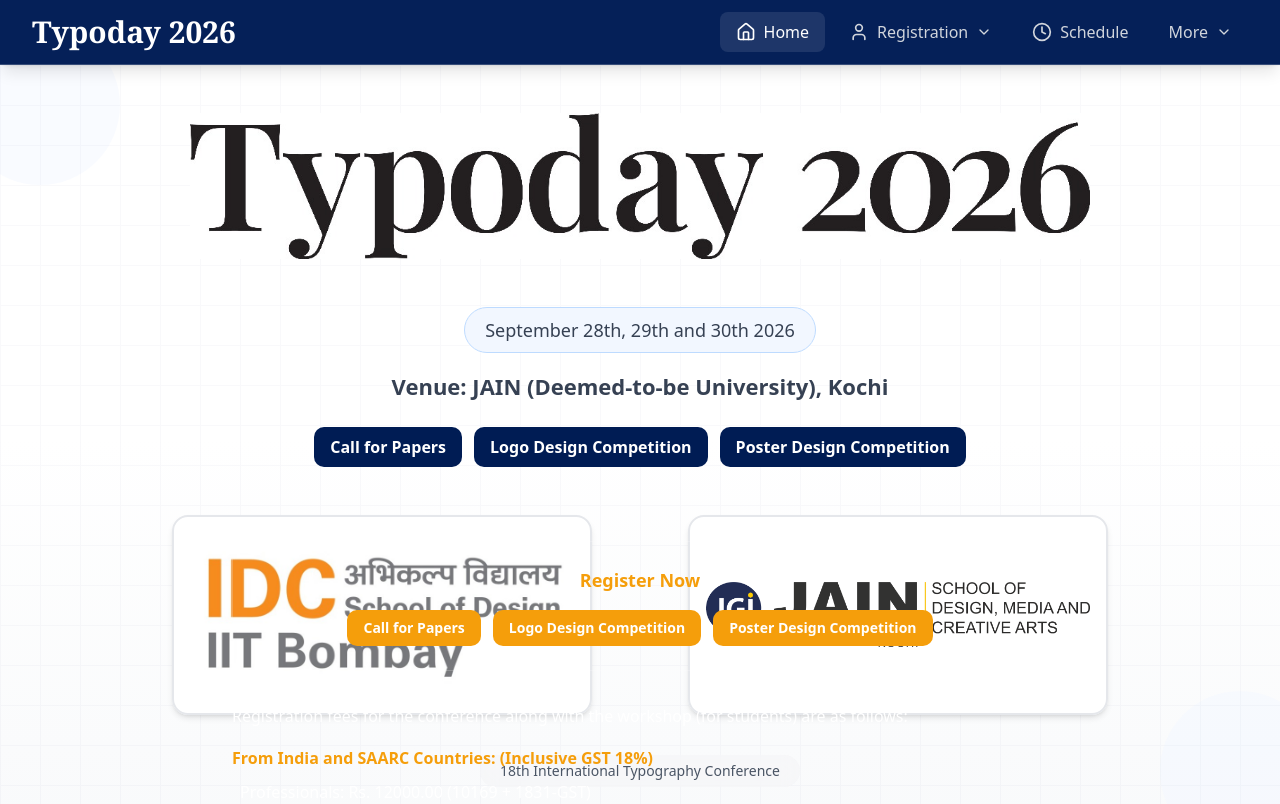
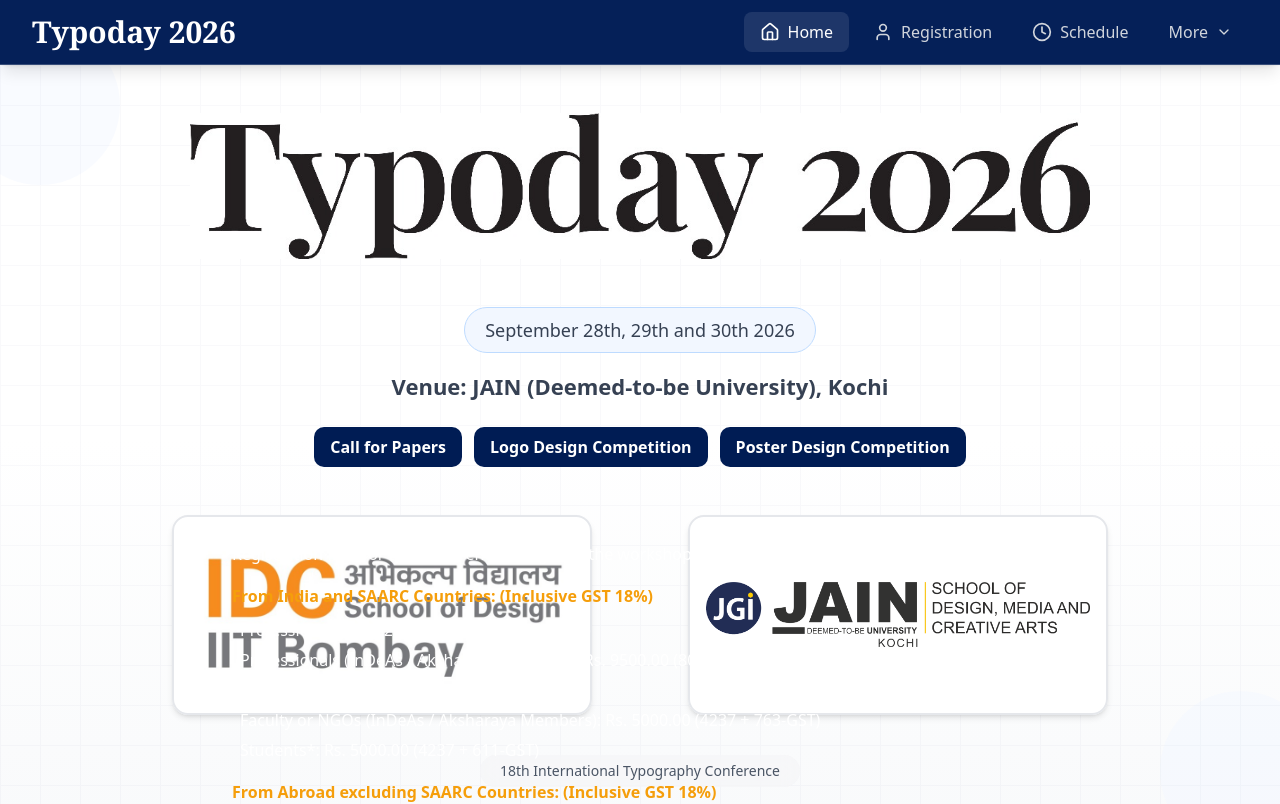
Before and after one commit to mnihadc/DesignProJain, a React (Vite) app in the folder Client/: page /registration in a window 1280 px wide. Shown: the top 804 px of the page. Built offline with nearby package versions, Linux system fonts and the light colour scheme.

Commit message:
fix: remove registration dropdown, clean up page, keep slide-up animation only

```diff
--- a/Client/src/components/Header.tsx
+++ b/Client/src/components/Header.tsx
@@ -9,12 +9,10 @@ interface NavMap {
 const Header = () => {
   const [isMenuOpen, setIsMenuOpen] = useState(false);
   const [isMoreDropdownOpen, setIsMoreDropdownOpen] = useState(false);
-  const [isRegDropdownOpen, setIsRegDropdownOpen] = useState(false);
   const [scrolled, setScrolled] = useState(false);
   const [activeNav, setActiveNav] = useState("home");
 
   const dropdownRef = useRef<HTMLLIElement>(null);
-  const regDropdownRef = useRef<HTMLLIElement>(null);
   const mobileMenuRef = useRef<HTMLDivElement>(null);
 
   const navigate = useNavigate();
@@ -49,9 +47,6 @@ const Header = () => {
       // Close desktop dropdown if clicked outside its li
       if (dropdownRef.current && !dropdownRef.current.contains(target)) {
         setIsMoreDropdownOpen(false);
-      }
-      if (regDropdownRef.current && !regDropdownRef.current.contains(target)) {
-        setIsRegDropdownOpen(false);
       }
     };
 
@@ -94,7 +89,8 @@ const Header = () => {
 
     if (navItem === "registration") {
       navigate("/registration");
-      setIsRegDropdownOpen((prev) => !prev);
+      setIsRegDropdownOpen(false);
+      setIsMenuOpen(false);
       return;
     }
 
@@ -162,7 +158,7 @@ const Header = () => {
                 <li
                   key={item.id}
                   className="relative"
-                  ref={item.id === "more" ? dropdownRef : item.id === "registration" ? regDropdownRef : null}
+                  ref={item.id === "more" ? dropdownRef : null}
                 >
                   <button
                     onClick={() => handleNavClick(item.id)}
@@ -174,53 +170,19 @@ const Header = () => {
                   >
                     {item.icon}
                     <span>{item.label}</span>
-                    {(item.id === "more" || item.id === "registration") && (
+                    {item.id === "more" && (
                       <ChevronDown
-                        className={`w-4 h-4 transition ${
-                          item.id === "more" ? (isMoreDropdownOpen ? "rotate-180" : "") :
-                          (isRegDropdownOpen ? "rotate-180" : "")
-                        }`}
+                        className={`w-4 h-4 transition ${isMoreDropdownOpen ? "rotate-180" : ""}`}
                       />
                     )}
                   </button>
-
-                  {/* Registration Dropdown */}
-                  {item.id === "registration" && isRegDropdownOpen && (
-                    <div className="absolute left-0 mt-2 w-64 bg-[#b0b8c8] rounded-lg shadow-xl overflow-hidden z-50
-                      animate-in fade-in slide-in-from-top-2 duration-200">
-                      <Link
-                        to="/call-for-papers"
-                        onClick={() => { setIsRegDropdownOpen(false); setActiveNav("registration"); }}
-                        className="block px-5 py-3 text-[#0A2463] font-medium border-b border-[#9aa3b0] hover:bg-[#c8d0dc] transition-colors"
-                      >
-                        Call for Papers
-                      </Link>
-                      <Link
-                        to="/logo-design-competition"
-                        onClick={() => { setIsRegDropdownOpen(false); setActiveNav("registration"); }}
-                        className="block px-5 py-3 text-[#0A2463] font-medium border-b border-[#9aa3b0] hover:bg-[#c8d0dc] transition-colors"
-                      >
-                        Logo Design Competition
-                      </Link>
-                      <Link
-                        to="/poster-design-competition"
-                        onClick={() => { setIsRegDropdownOpen(false); setActiveNav("registration"); }}
-                        className="block px-5 py-3 text-[#0A2463] font-medium hover:bg-[#c8d0dc] transition-colors"
-                      >
-                        Poster Design Competition
-                      </Link>
-                    </div>
-                  )}
 
                   {/* More Dropdown */}
                   {item.id === "more" && isMoreDropdownOpen && (
                     <div className="absolute right-0 mt-2 w-56 bg-[#052058] border border-white/20 rounded-lg shadow-lg">
                       <Link
                         to="/terms-and-conditions"
-                        onClick={() => {
-                          setActiveNav("more");
-                          setIsMoreDropdownOpen(false);
-                        }}
+                        onClick={() => { setActiveNav("more"); setIsMoreDropdownOpen(false); }}
                         className="block px-4 py-3 text-gray-300 hover:text-white hover:bg-white/10"
                       >
                         Terms & Conditions
@@ -241,33 +203,14 @@ const Header = () => {
               <ul className="space-y-2">
                 {navItems.map((item) => (
                   <li key={item.id}>
-                    {item.id === "registration" ? (
-                      <>
-                        <button
-                          onClick={() => setIsRegDropdownOpen((prev) => !prev)}
-                          className="flex justify-between w-full px-4 py-3 text-gray-300 hover:text-white hover:bg-white/10 rounded-lg"
-                        >
-                          <span className="flex items-center gap-3">{item.icon}{item.label}</span>
-                          <ChevronDown className={`w-4 h-4 transition ${isRegDropdownOpen ? "rotate-180" : ""}`} />
-                        </button>
-                        {isRegDropdownOpen && (
-                          <div className="ml-4 mt-2 rounded-lg overflow-hidden bg-[#b0b8c8]">
-                            <button onClick={() => goToPage("/call-for-papers")} className="block w-full text-left px-4 py-3 text-[#0A2463] font-medium border-b border-[#9aa3b0] hover:bg-[#c8d0dc] transition">Call for Papers</button>
-                            <button onClick={() => goToPage("/logo-design-competition")} className="block w-full text-left px-4 py-3 text-[#0A2463] font-medium border-b border-[#9aa3b0] hover:bg-[#c8d0dc] transition">Logo Design Competition</button>
-                            <button onClick={() => goToPage("/poster-design-competition")} className="block w-full text-left px-4 py-3 text-[#0A2463] font-medium hover:bg-[#c8d0dc] transition">Poster Design Competition</button>
-                          </div>
-                        )}
-                      </>
-                    ) : item.id === "more" ? (
+                    {item.id === "more" ? (
                       <>
                         <button
                           onClick={() => setIsMoreDropdownOpen((prev) => !prev)}
                           className="flex justify-between w-full px-4 py-3 text-gray-300 hover:text-white hover:bg-white/10 rounded-lg"
                         >
                           {item.label}
-                          <ChevronDown
-                            className={`w-4 h-4 transition ${isMoreDropdownOpen ? "rotate-180" : ""}`}
-                          />
+                          <ChevronDown className={`w-4 h-4 transition ${isMoreDropdownOpen ? "rotate-180" : ""}`} />
                         </button>
                         {isMoreDropdownOpen && (
                           <div className="ml-4 mt-2 space-y-2">
--- a/Client/src/pages/Registration.tsx
+++ b/Client/src/pages/Registration.tsx
@@ -72,22 +72,6 @@ const Registration = () => {
 
       {/* Registration Content */}
       <div className="max-w-4xl mx-auto px-4 sm:px-6 md:px-10 py-10 text-white slide-up-section">
-
-        {/* Register Now Box */}
-        <div className="border border-white/20 rounded-xl p-6 mb-8 text-center">
-          <h2 className="text-[#f59e0b] font-bold text-lg mb-4">Register Now</h2>
-          <div className="flex flex-wrap justify-center gap-3">
-            <Link to="/call-for-papers" className="px-4 py-2 text-sm font-semibold text-white bg-[#f59e0b] rounded-[10px] hover:bg-[#f59e0b]/80 transition-colors duration-200">
-              Call for Papers
-            </Link>
-            <Link to="/logo-design-competition" className="px-4 py-2 text-sm font-semibold text-white bg-[#f59e0b] rounded-[10px] hover:bg-[#f59e0b]/80 transition-colors duration-200">
-              Logo Design Competition
-            </Link>
-            <Link to="/poster-design-competition" className="px-4 py-2 text-sm font-semibold text-white bg-[#f59e0b] rounded-[10px] hover:bg-[#f59e0b]/80 transition-colors duration-200">
-              Poster Design Competition
-            </Link>
-          </div>
-        </div>
 
         {/* Fees */}
         <div className="space-y-4 text-sm sm:text-base leading-relaxed">
```
